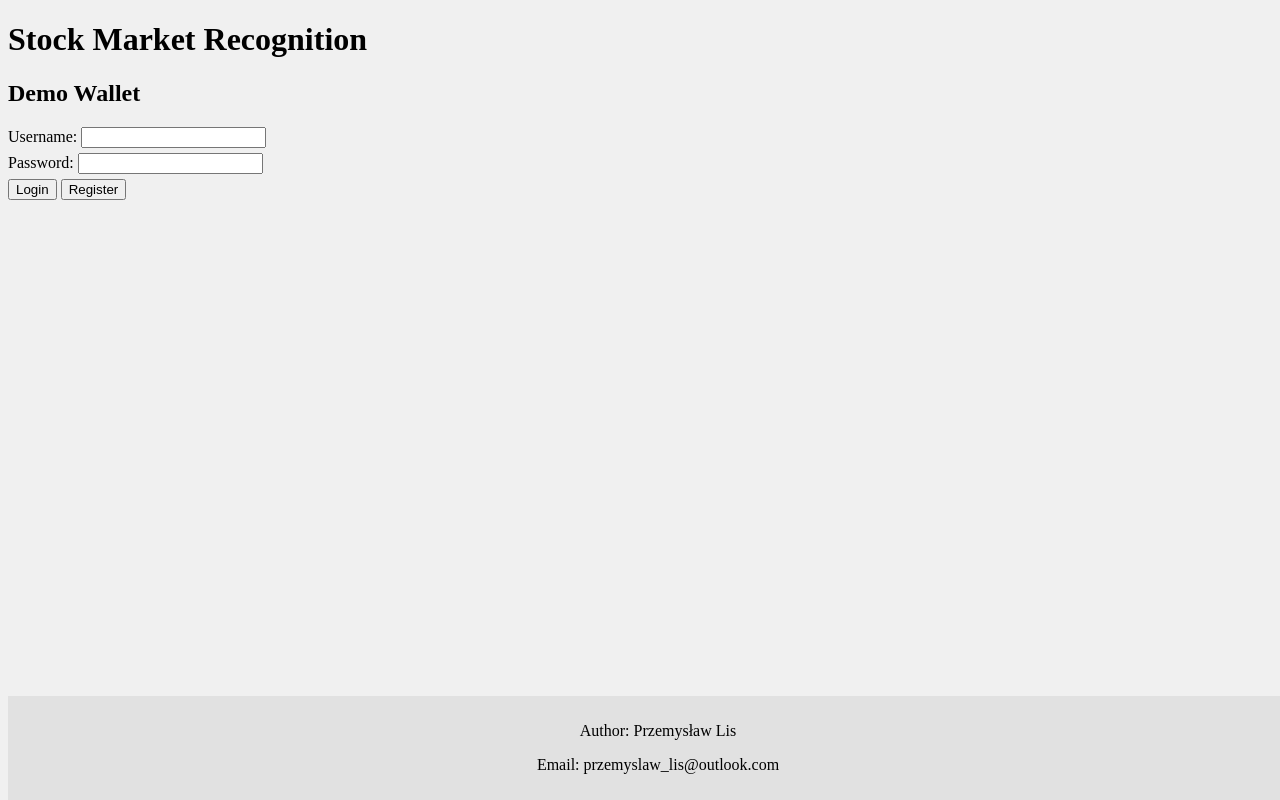
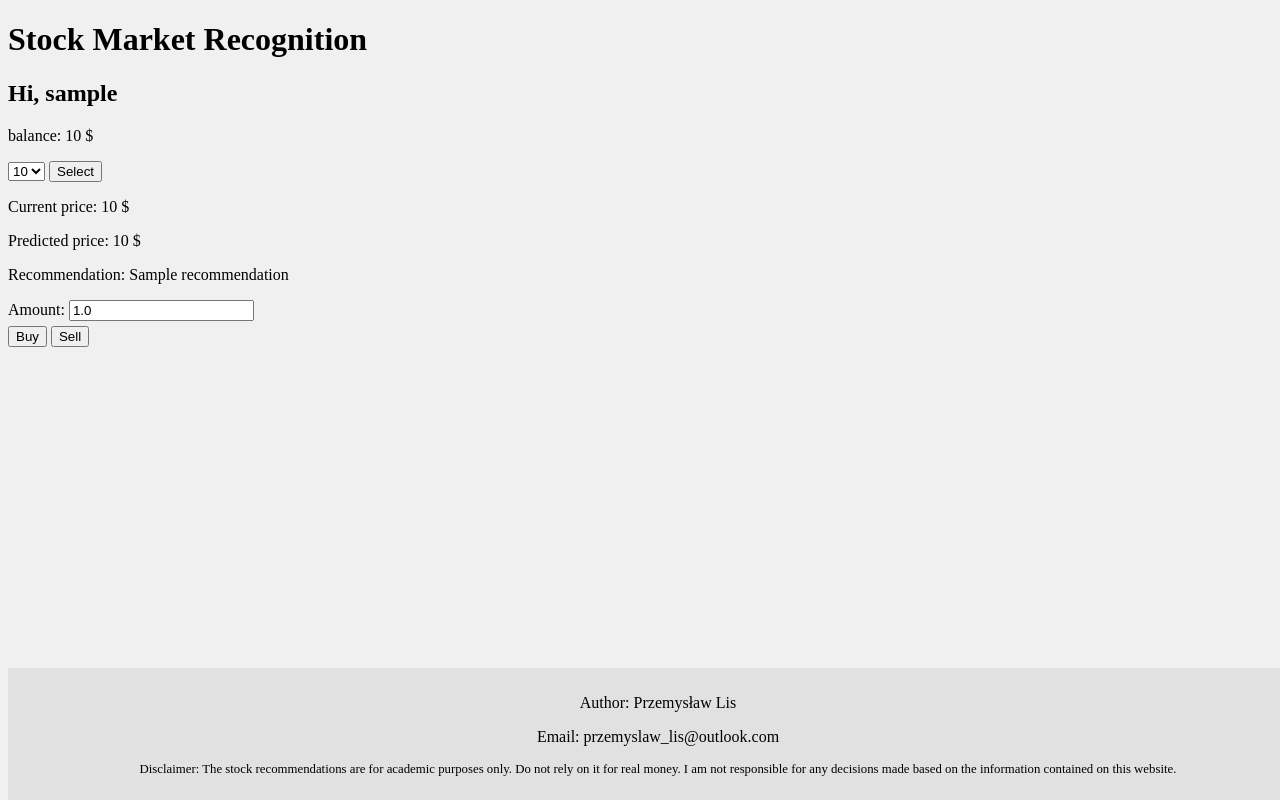
Before and after one commit to LisPrzemyslaw/stock_market_recognition, a Flask app: template stock_market_recognition/templates/user.html in a window 1280 px wide. Run offline with Flask 3, Linux system fonts and the light colour scheme; the template is opened without the code that fills it: most values are stand-ins (such as "Sample title", 1, 10 or a date in 2020); parts of the project's set-up code (start-up, migrations or seed data) failed here and were passed over.

Commit message:
add user view and interface for all data

```diff
--- a/stock_market_recognition/check_if_code_works.py
+++ b/stock_market_recognition/check_if_code_works.py
@@ -18,7 +18,7 @@ dotenv.load_dotenv(os.path.join(os.getcwd(), "configuration", ".env"))
 
 """Constants"""
 PREDICTION_DAYS = 7
-STOCK_TICKERS = ("msft",)
+STOCK_TICKERS = ("MSFT",)
 
 """Constants but variables :)"""
 STOCK_PREDICTORS = {}
--- a/stock_market_recognition/database/database.py
+++ b/stock_market_recognition/database/database.py
@@ -14,13 +14,13 @@ class Stock(_Base):
     stock_name = Column("stock_name", String)
     stock_amount = Column("stock_amount", Float)
 
-    def __init__(self, wallet_id: str, stock_name: str, stock_amount: float):
-        self.wallet_id = wallet_id
+    def __init__(self, user_id: str, stock_name: str, stock_amount: float):
+        self.user_id = user_id
         self.stock_name = stock_name
         self.stock_amount = stock_amount
 
     def __repr__(self):
-        return f"<Stock {self.stock_id}> ({self.stock_name}: {self.stock_amount})"
+        return f"<Stock {self.user_id}> ({self.stock_name}: {self.stock_amount})"
 
 
 class User(_Base):
--- a/stock_market_recognition/main.py
+++ b/stock_market_recognition/main.py
@@ -8,12 +8,37 @@ from flask import Flask, jsonify, request, url_for, redirect, render_template, m
 
 from stock_market_recognition.database.auth_token import AuthTokenContainer
 from stock_market_recognition.database.database import User, db_session
+from stock_market_recognition.stock_receiver.stock_receiver_factory import StockReceiverFactory
+from stock_market_recognition.stock_predict.stock_predict_factory import StockPredictFactory
 from stock_market_recognition.wallet.wallet_factory import WalletFactory
 _config = configparser.ConfigParser()
 _config.read(os.path.join(os.getcwd(), "configuration", "equipment.ini"))
 
+"""Flask app"""
 app = Flask(__name__)
+
+"""Init components"""
+StockReceiverFactory.create_stock_receiver(_config.get("stock_receiver", "type"))
+
+"""Constants but variables :)"""
+STOCK_PREDICTORS = {}
+
+"""Constants"""
 AUTH_KEY = 'auth_token'
+PREDICTION_DAYS = 7
+STOCK_TICKERS = ["MSFT", "GOOG", "SI", "DELL", "AAPL", "TSLA", "AMZN", "FB", "TWTR", "NFLX", "INTC", "AMD", "NVDA", "IBM", "ORCL",]
+current_stock_ticker = STOCK_TICKERS[0]
+current_price = ""
+predicted_price = ""
+recommendation = ""
+_TICKER_INFO_INDEX = 0
+_TICKER_HISTORICAL_DATA_INDEX = 1
+
+
+def _update_stock_tickers():
+    global STOCK_TICKERS
+    STOCK_TICKERS = [stock_ticker for stock_ticker in STOCK_TICKERS if stock_ticker != current_stock_ticker]
+    STOCK_TICKERS.insert(0, current_stock_ticker)
 
 # TODO Swagger
 # from flask_swagger_ui import get_swaggerui_blueprint
@@ -74,8 +99,10 @@ def index():
     return render_template("index.html")
 
 
-@app.route("/user/<username>")
+@app.route("/user/<username>", methods=["GET", "POST"])
 def user(username: str):
+    global current_stock_ticker, current_price, predicted_price
+
     db_user: User = db_session.query(User).filter(User.user_id == username).first()
     token = request.cookies.get(AUTH_KEY, None)
     if not AuthTokenContainer.is_user_auth(db_user.user_id, token):
@@ -83,7 +110,66 @@ def user(username: str):
         return redirect(url_for("index"))
 
     wallet = WalletFactory.create_wallet(_config.get("wallet", "type"), db_user)
-    return jsonify({"username": username, "balance": wallet.balance})
+
+    if request.method == "POST":
+        if request.form.get("Buy") == "Buy":
+            amount = float(request.form.get("amount"))
+            wallet.buy_stock(current_stock_ticker, amount)
+            _update_stock_tickers()
+            return render_template(
+                "user.html",
+                username=username,
+                balance=wallet.balance,
+                stock_tickers=STOCK_TICKERS,
+                current_price=current_price,
+                predicted_price=predicted_price,
+                recommendation=recommendation)
+        if request.form.get("Sell") == "Sell":
+            amount = float(request.form.get("amount"))
+            wallet.sell_stock(current_stock_ticker, amount)
+            _update_stock_tickers()
+            return render_template(
+                "user.html",
+                username=username,
+                balance=wallet.balance,
+                stock_tickers=STOCK_TICKERS,
+                current_price=current_price,
+                predicted_price=predicted_price,
+                recommendation=recommendation)
+        if request.form.get("submit_stock_ticker") == "Select":
+            current_stock_ticker = request.form["stocks"]
+            _update_stock_tickers()
+            stock_receiver = StockReceiverFactory.get_stock_receiver()
+            data = stock_receiver.receive_data(current_stock_ticker, period=_config.get("stock_receiver", "period"))
+            try:
+                current_price = data[_TICKER_INFO_INDEX]["currentPrice"]
+            except KeyError:
+                current_price = data[_TICKER_HISTORICAL_DATA_INDEX]["Close"].values[-1:]  # TODO
+
+            STOCK_PREDICTORS[current_stock_ticker] = StockPredictFactory.create_stock_predict(_config.get("stock_predict", "type"), data, PREDICTION_DAYS)
+            last_days_close_value = data[_TICKER_HISTORICAL_DATA_INDEX]["Close"].values[-PREDICTION_DAYS:]
+            predicted_price = round(STOCK_PREDICTORS[current_stock_ticker].predict(last_days_close_value), 2)
+            # TODO update the recommendation
+            return render_template(
+                "user.html",
+                username=username,
+                balance=wallet.balance,
+                stock_tickers=STOCK_TICKERS,
+                current_price=current_price,
+                predicted_price=predicted_price,
+                recommendation=recommendation)
+
+    if request.method == "GET":
+        return render_template(
+            "user.html",
+            username=username,
+            balance=wallet.balance,
+            stock_tickers=STOCK_TICKERS,
+            current_price=current_price,
+            predicted_price=predicted_price,
+            recommendation=recommendation)
+    return render_template(
+        "user.html", username=username, balance=wallet.balance, stock_tickers=STOCK_TICKERS, current_price=current_price, predicted_price=predicted_price, recommendation=recommendation)
 
 
 if __name__ == "__main__":
--- a/stock_market_recognition/static/style.css
+++ b/stock_market_recognition/static/style.css
@@ -6,6 +6,14 @@ body {
     margin-bottom: 5px;
 
 }
+.user_data {
+    margin-bottom: 5px;
+    margin-top: 5px;
+}
+.amount {
+    margin-bottom: 5px;
+}
+
 footer {
     background-color: #e1e1e1;
     padding: 10px;
@@ -14,3 +22,6 @@ footer {
     bottom: 0;
     width: 100%;
 }
+.disclaimer {
+    font-size: 80%;
+}
--- a/stock_market_recognition/stock_predict/lstm_stock_predict.py
+++ b/stock_market_recognition/stock_predict/lstm_stock_predict.py
@@ -35,7 +35,7 @@ class LstmStockPredict(StockPredictInterface):
         """
         try:
             self.model = load_model(self.model_path)
-        except FileNotFoundError:
+        except IOError:  # FileNotFoundError from load_model
             print(f"{os.path.exists(self.model_path)=}")
             self.fit()
 
--- a/stock_market_recognition/stock_predict/stock_predict_interface.py
+++ b/stock_market_recognition/stock_predict/stock_predict_interface.py
@@ -7,14 +7,13 @@ import pandas as pd
 class StockPredictInterface(ABC):
     def __init__(self, data: tuple[dict, pd.DataFrame], prediction_days: int):
         """
-
         :param data: data from stock receiver
-        :param name: name of the stock to save the data
+        :param prediction_days: how many days to predict
         """
         self.thicker_info, self.historical_data = data
         self.scaled_data = None
         self.prediction_days = prediction_days
-        self.name = self.thicker_info["symbol"].lower()
+        self.name = self.thicker_info["symbol"].upper()
 
     @abstractmethod
     def predict(self, last_days_close_values: np.array) -> np.array:
--- a/stock_market_recognition/templates/user.html
+++ b/stock_market_recognition/templates/user.html
@@ -8,23 +8,41 @@
 </head>
 <body>
 <h1>Stock Market Recognition</h1>
-<h2>Demo Wallet</h2>
-<form method="post" action="/">
-    <div class="login_text">
-        <label for="username">Username:</label>
-        <input id="username" name="username" required>
+<h2>Hi, {{ username }}</h2>
+<form method="post" action="/user/{{ username }}">
+    <div class="user_data">
+        <p>balance: {{ balance }} $</p>
     </div>
-    <div class="login_text">
-        <label for="password">Password: </label>
-        <input type="password" name="password" id="password" required>
+    <div class="stock">
+        <select name="stocks">
+            {% for stock_ticker in stock_tickers %}
+            <option value="{{ stock_ticker }}">{{ stock_ticker }}</option>
+            {% endfor %}
+        </select>
+        <input type="submit" value="Select" name="submit_stock_ticker"/>
+
     </div>
-
-    <input type="submit" value="Login" name="Login"/>
-    <input type="submit" value="Register" name="Register"/>
+    <div class="stock_info">
+        <p>Current price: {{ current_price }} $</p>
+        <p>Predicted price: {{ predicted_price }} $</p>
+    </div>
+    <div class="recommendation">
+        <p>Recommendation: {{ recommendation }}</p>
+    </div>
+    <div class="amount">
+        <label for="amount">Amount:</label>
+        <input id="amount" name="amount" type="number" value="1.0" required>
+    </div>
+    <input type="submit" value="Buy" name="Buy"/>
+    <input type="submit" value="Sell" name="Sell"/>
 </form>
 </body>
 <footer>
     <p>Author: Przemysław Lis</p>
     <p>Email: przemyslaw_lis@outlook.com</p>
+    <p class="disclaimer">
+        Disclaimer: The stock recommendations are for academic purposes only. Do not rely on it for real money.
+        I am not responsible for any decisions made based on the information contained on this website.
+    </p>
 </footer>
 </html>
--- a/stock_market_recognition/wallet/wallet_interface.py
+++ b/stock_market_recognition/wallet/wallet_interface.py
@@ -2,7 +2,7 @@ from __future__ import annotations
 
 from typing import TYPE_CHECKING
 from abc import ABC, abstractmethod
-
+from stock_market_recognition.database.database import db_session
 if TYPE_CHECKING:
     from stock_market_recognition.database.database import User
 
@@ -18,7 +18,8 @@ class WalletInterface(ABC):
 
     @balance.setter
     def balance(self, value):
-        raise NotImplementedError("Not implemented")
+        self.db_user.balance = value
+        db_session.commit()
 
     @abstractmethod
     def buy_stock(self, stock_name: str, amount: float) -> None:
```
Also changed, not shown: stock_market_recognition/stock_predict/stock_predict_factory.py (+14 -0 lines), stock_market_recognition/stock_receiver/stock_receiver_factory.py (+16 -1 lines), stock_market_recognition/wallet/demo_wallet.py (+28 -4 lines), 4 other files.
